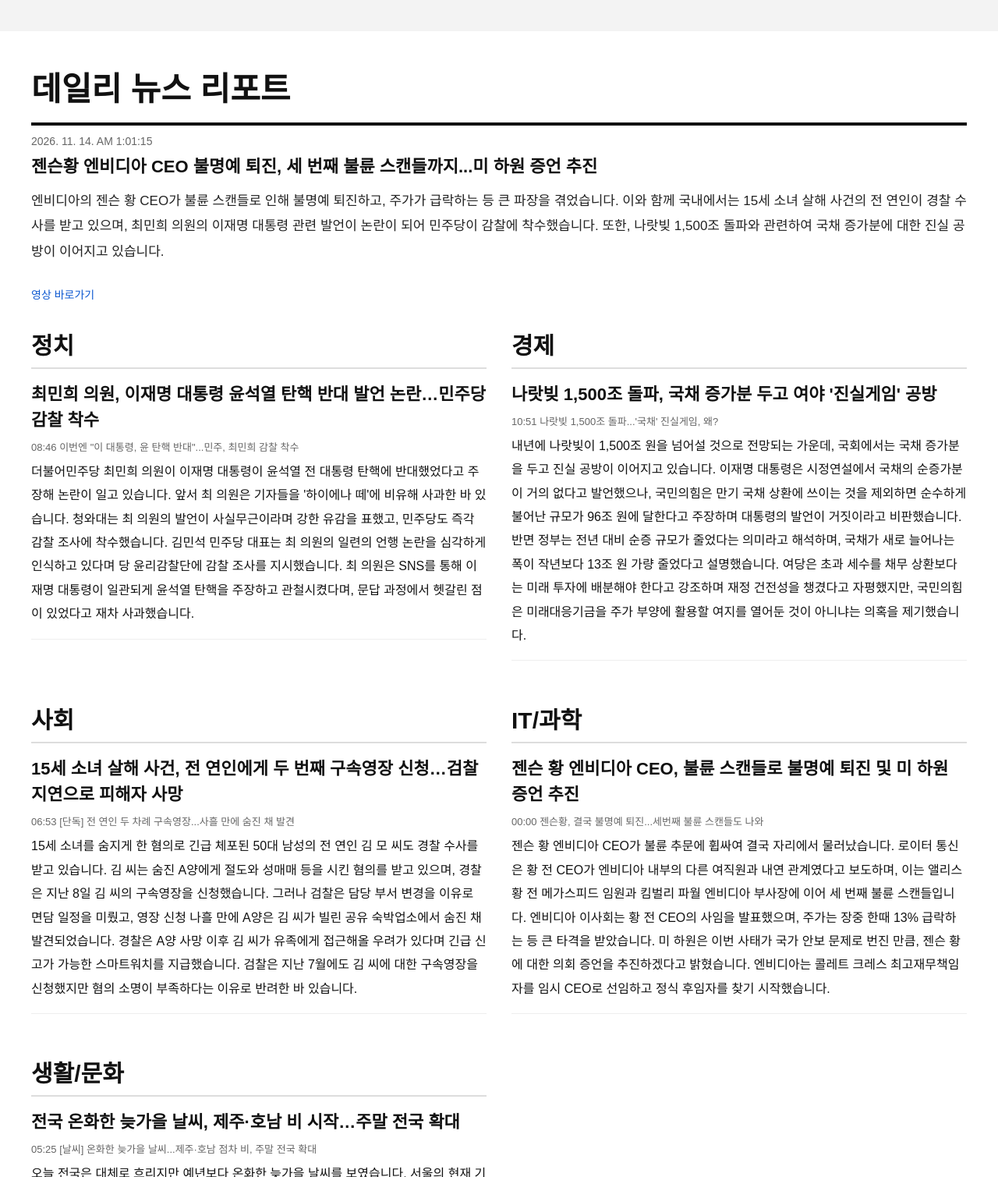
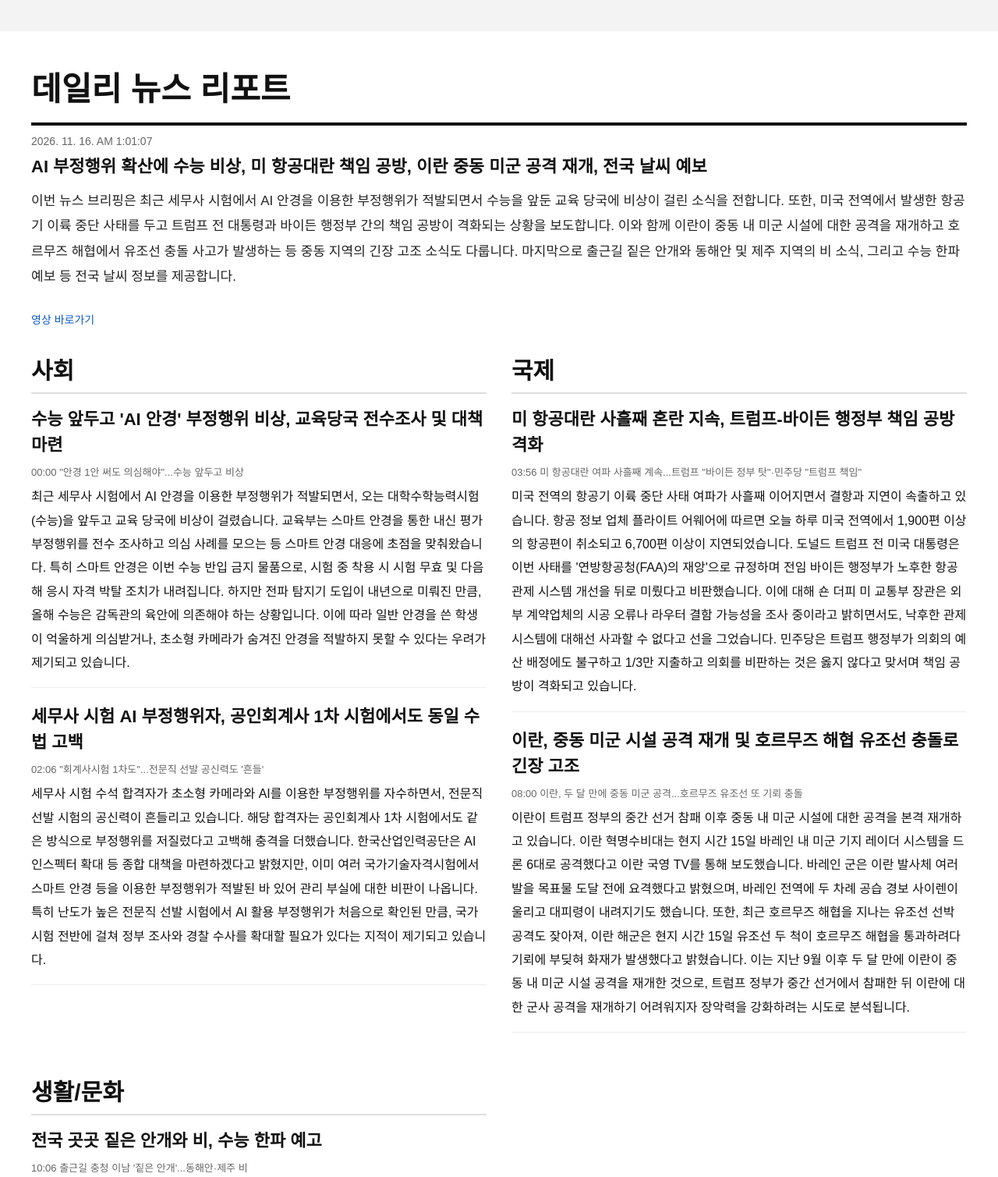
Before and after one commit to 93minki/daily-news-paper, a plain HTML site: page index.html in a window 1280 px wide. Shown: the top 1509 px of the page at 78% size. Drawn offline with Linux system fonts and the light colour scheme.

Commit message:
update daily-news-paper index.html

```diff
--- a/index.html
+++ b/index.html
@@ -88,53 +88,43 @@
 <body>
   <div class="page">
     <div class="title">데일리 뉴스 리포트</div>
-    <div class="date">2026. 11. 14. AM 1:01:15</div>
-    <div class="video-title">젠슨황 엔비디아 CEO 불명예 퇴진, 세 번째 불륜 스캔들까지...미 하원 증언 추진</div>
-    <div class="video-summary">엔비디아의 젠슨 황 CEO가 불륜 스캔들로 인해 불명예 퇴진하고, 주가가 급락하는 등 큰 파장을 겪었습니다. 이와 함께 국내에서는 15세 소녀 살해 사건의 전 연인이 경찰 수사를 받고 있으며, 최민희 의원의 이재명 대통령 관련 발언이 논란이 되어 민주당이 감찰에 착수했습니다. 또한, 나랏빚 1,500조 돌파와 관련하여 국채 증가분에 대한 진실 공방이 이어지고 있습니다.</div>
-    <a class="video-link" href="https://www.youtube.com/watch?v=A8dOuUccPO0" target="_blank" rel="noopener noreferrer">영상 바로가기</a>
+    <div class="date">2026. 11. 16. AM 1:01:07</div>
+    <div class="video-title">AI 부정행위 확산에 수능 비상, 미 항공대란 책임 공방, 이란 중동 미군 공격 재개, 전국 날씨 예보</div>
+    <div class="video-summary">이번 뉴스 브리핑은 최근 세무사 시험에서 AI 안경을 이용한 부정행위가 적발되면서 수능을 앞둔 교육 당국에 비상이 걸린 소식을 전합니다. 또한, 미국 전역에서 발생한 항공기 이륙 중단 사태를 두고 트럼프 전 대통령과 바이든 행정부 간의 책임 공방이 격화되는 상황을 보도합니다. 이와 함께 이란이 중동 내 미군 시설에 대한 공격을 재개하고 호르무즈 해협에서 유조선 충돌 사고가 발생하는 등 중동 지역의 긴장 고조 소식도 다룹니다. 마지막으로 출근길 짙은 안개와 동해안 및 제주 지역의 비 소식, 그리고 수능 한파 예보 등 전국 날씨 정보를 제공합니다.</div>
+    <a class="video-link" href="https://www.youtube.com/watch?v=xNJjVzCPi5E" target="_blank" rel="noopener noreferrer">영상 바로가기</a>
 
     <div class="grid">
 
     <section>
-      <div class="section-title">정치</div>
+      <div class="section-title">사회</div>
 
   <article class="item">
-    <div class="item-title">최민희 의원, 이재명 대통령 윤석열 탄핵 반대 발언 논란…민주당 감찰 착수</div>
-    <div class="item-meta">08:46 이번엔 &quot;이 대통령, 윤 탄핵 반대&quot;...민주, 최민희 감찰 착수</div>
-    <div class="item-summary">더불어민주당 최민희 의원이 이재명 대통령이 윤석열 전 대통령 탄핵에 반대했었다고 주장해 논란이 일고 있습니다. 앞서 최 의원은 기자들을 &#39;하이에나 떼&#39;에 비유해 사과한 바 있습니다. 청와대는 최 의원의 발언이 사실무근이라며 강한 유감을 표했고, 민주당도 즉각 감찰 조사에 착수했습니다. 김민석 민주당 대표는 최 의원의 일련의 언행 논란을 심각하게 인식하고 있다며 당 윤리감찰단에 감찰 조사를 지시했습니다. 최 의원은 SNS를 통해 이재명 대통령이 일관되게 윤석열 탄핵을 주장하고 관철시켰다며, 문답 과정에서 헷갈린 점이 있었다고 재차 사과했습니다.</div>
+    <div class="item-title">수능 앞두고 &#39;AI 안경&#39; 부정행위 비상, 교육당국 전수조사 및 대책 마련</div>
+    <div class="item-meta">00:00 &quot;안경 1안 써도 의심해야&quot;...수능 앞두고 비상</div>
+    <div class="item-summary">최근 세무사 시험에서 AI 안경을 이용한 부정행위가 적발되면서, 오는 대학수학능력시험(수능)을 앞두고 교육 당국에 비상이 걸렸습니다. 교육부는 스마트 안경을 통한 내신 평가 부정행위를 전수 조사하고 의심 사례를 모으는 등 스마트 안경 대응에 초점을 맞춰왔습니다. 특히 스마트 안경은 이번 수능 반입 금지 물품으로, 시험 중 착용 시 시험 무효 및 다음 해 응시 자격 박탈 조치가 내려집니다. 하지만 전파 탐지기 도입이 내년으로 미뤄진 만큼, 올해 수능은 감독관의 육안에 의존해야 하는 상황입니다. 이에 따라 일반 안경을 쓴 학생이 억울하게 의심받거나, 초소형 카메라가 숨겨진 안경을 적발하지 못할 수 있다는 우려가 제기되고 있습니다.</div>
+  </article>
+
+  <article class="item">
+    <div class="item-title">세무사 시험 AI 부정행위자, 공인회계사 1차 시험에서도 동일 수법 고백</div>
+    <div class="item-meta">02:06 &quot;회계사시험 1차도&quot;...전문직 선발 공신력도 &#39;흔들&#39;</div>
+    <div class="item-summary">세무사 시험 수석 합격자가 초소형 카메라와 AI를 이용한 부정행위를 자수하면서, 전문직 선발 시험의 공신력이 흔들리고 있습니다. 해당 합격자는 공인회계사 1차 시험에서도 같은 방식으로 부정행위를 저질렀다고 고백해 충격을 더했습니다. 한국산업인력공단은 AI 인스펙터 확대 등 종합 대책을 마련하겠다고 밝혔지만, 이미 여러 국가기술자격시험에서 스마트 안경 등을 이용한 부정행위가 적발된 바 있어 관리 부실에 대한 비판이 나옵니다. 특히 난도가 높은 전문직 선발 시험에서 AI 활용 부정행위가 처음으로 확인된 만큼, 국가시험 전반에 걸쳐 정부 조사와 경찰 수사를 확대할 필요가 있다는 지적이 제기되고 있습니다.</div>
   </article>
 
     </section>
 
     <section>
-      <div class="section-title">경제</div>
+      <div class="section-title">국제</div>
 
   <article class="item">
-    <div class="item-title">나랏빚 1,500조 돌파, 국채 증가분 두고 여야 &#39;진실게임&#39; 공방</div>
-    <div class="item-meta">10:51 나랏빚 1,500조 돌파...&#39;국채&#39; 진실게임, 왜?</div>
-    <div class="item-summary">내년에 나랏빚이 1,500조 원을 넘어설 것으로 전망되는 가운데, 국회에서는 국채 증가분을 두고 진실 공방이 이어지고 있습니다. 이재명 대통령은 시정연설에서 국채의 순증가분이 거의 없다고 발언했으나, 국민의힘은 만기 국채 상환에 쓰이는 것을 제외하면 순수하게 불어난 규모가 96조 원에 달한다고 주장하며 대통령의 발언이 거짓이라고 비판했습니다. 반면 정부는 전년 대비 순증 규모가 줄었다는 의미라고 해석하며, 국채가 새로 늘어나는 폭이 작년보다 13조 원 가량 줄었다고 설명했습니다. 여당은 초과 세수를 채무 상환보다는 미래 투자에 배분해야 한다고 강조하며 재정 건전성을 챙겼다고 자평했지만, 국민의힘은 미래대응기금을 주가 부양에 활용할 여지를 열어둔 것이 아니냐는 의혹을 제기했습니다.</div>
+    <div class="item-title">미 항공대란 사흘째 혼란 지속, 트럼프-바이든 행정부 책임 공방 격화</div>
+    <div class="item-meta">03:56 미 항공대란 여파 사흘째 계속...트럼프 &quot;바이든 정부 탓&quot;·민주당 &quot;트럼프 책임&quot;</div>
+    <div class="item-summary">미국 전역의 항공기 이륙 중단 사태 여파가 사흘째 이어지면서 결항과 지연이 속출하고 있습니다. 항공 정보 업체 플라이트 어웨어에 따르면 오늘 하루 미국 전역에서 1,900편 이상의 항공편이 취소되고 6,700편 이상이 지연되었습니다. 도널드 트럼프 전 미국 대통령은 이번 사태를 &#39;연방항공청(FAA)의 재앙&#39;으로 규정하며 전임 바이든 행정부가 노후한 항공관제 시스템 개선을 뒤로 미뤘다고 비판했습니다. 이에 대해 숀 더피 미 교통부 장관은 외부 계약업체의 시공 오류나 라우터 결함 가능성을 조사 중이라고 밝히면서도, 낙후한 관제 시스템에 대해선 사과할 수 없다고 선을 그었습니다. 민주당은 트럼프 행정부가 의회의 예산 배정에도 불구하고 1/3만 지출하고 의회를 비판하는 것은 옳지 않다고 맞서며 책임 공방이 격화되고 있습니다.</div>
   </article>
 
-    </section>
-
-    <section>
-      <div class="section-title">사회</div>
-
   <article class="item">
-    <div class="item-title">15세 소녀 살해 사건, 전 연인에게 두 번째 구속영장 신청…검찰 지연으로 피해자 사망</div>
-    <div class="item-meta">06:53 [단독] 전 연인 두 차례 구속영장...사흘 만에 숨진 채 발견</div>
-    <div class="item-summary">15세 소녀를 숨지게 한 혐의로 긴급 체포된 50대 남성의 전 연인 김 모 씨도 경찰 수사를 받고 있습니다. 김 씨는 숨진 A양에게 절도와 성매매 등을 시킨 혐의를 받고 있으며, 경찰은 지난 8일 김 씨의 구속영장을 신청했습니다. 그러나 검찰은 담당 부서 변경을 이유로 면담 일정을 미뤘고, 영장 신청 나흘 만에 A양은 김 씨가 빌린 공유 숙박업소에서 숨진 채 발견되었습니다. 경찰은 A양 사망 이후 김 씨가 유족에게 접근해올 우려가 있다며 긴급 신고가 가능한 스마트워치를 지급했습니다. 검찰은 지난 7월에도 김 씨에 대한 구속영장을 신청했지만 혐의 소명이 부족하다는 이유로 반려한 바 있습니다.</div>
-  </article>
-
-    </section>
-
-    <section>
-      <div class="section-title">IT/과학</div>
-
-  <article class="item">
-    <div class="item-title">젠슨 황 엔비디아 CEO, 불륜 스캔들로 불명예 퇴진 및 미 하원 증언 추진</div>
-    <div class="item-meta">00:00 젠슨황, 결국 불명예 퇴진...세번째 불륜 스캔들도 나와</div>
-    <div class="item-summary">젠슨 황 엔비디아 CEO가 불륜 추문에 휩싸여 결국 자리에서 물러났습니다. 로이터 통신은 황 전 CEO가 엔비디아 내부의 다른 여직원과 내연 관계였다고 보도하며, 이는 앨리스 황 전 메가스피드 임원과 킴벌리 파월 엔비디아 부사장에 이어 세 번째 불륜 스캔들입니다. 엔비디아 이사회는 황 전 CEO의 사임을 발표했으며, 주가는 장중 한때 13% 급락하는 등 큰 타격을 받았습니다. 미 하원은 이번 사태가 국가 안보 문제로 번진 만큼, 젠슨 황에 대한 의회 증언을 추진하겠다고 밝혔습니다. 엔비디아는 콜레트 크레스 최고재무책임자를 임시 CEO로 선임하고 정식 후임자를 찾기 시작했습니다.</div>
+    <div class="item-title">이란, 중동 미군 시설 공격 재개 및 호르무즈 해협 유조선 충돌로 긴장 고조</div>
+    <div class="item-meta">08:00 이란, 두 달 만에 중동 미군 공격...호르무즈 유조선 또 기뢰 충돌</div>
+    <div class="item-summary">이란이 트럼프 정부의 중간 선거 참패 이후 중동 내 미군 시설에 대한 공격을 본격 재개하고 있습니다. 이란 혁명수비대는 현지 시간 15일 바레인 내 미군 기지 레이더 시스템을 드론 6대로 공격했다고 이란 국영 TV를 통해 보도했습니다. 바레인 군은 이란 발사체 여러 발을 목표물 도달 전에 요격했다고 밝혔으며, 바레인 전역에 두 차례 공습 경보 사이렌이 울리고 대피령이 내려지기도 했습니다. 또한, 최근 호르무즈 해협을 지나는 유조선 선박 공격도 잦아져, 이란 해군은 현지 시간 15일 유조선 두 척이 호르무즈 해협을 통과하려다 기뢰에 부딪혀 화재가 발생했다고 밝혔습니다. 이는 지난 9월 이후 두 달 만에 이란이 중동 내 미군 시설 공격을 재개한 것으로, 트럼프 정부가 중간 선거에서 참패한 뒤 이란에 대한 군사 공격을 재개하기 어려워지자 장악력을 강화하려는 시도로 분석됩니다.</div>
   </article>
 
     </section>
@@ -143,9 +133,9 @@
       <div class="section-title">생활/문화</div>
 
   <article class="item">
-    <div class="item-title">전국 온화한 늦가을 날씨, 제주·호남 비 시작…주말 전국 확대</div>
-    <div class="item-meta">05:25 [날씨] 온화한 늦가을 날씨...제주·호남 점차 비, 주말 전국 확대</div>
-    <div class="item-summary">오늘 전국은 대체로 흐리지만 예년보다 온화한 늦가을 날씨를 보였습니다. 서울의 현재 기온은 9.9도로 어제 같은 시각보다 4도 가량 높았고, 한낮 기온은 17도까지 올라 바깥 활동하기 수월했습니다. 대기질은 대체로 양호하지만, 세종과 충북은 오전 한때 공기가 탁해질 수 있습니다. 제주도에는 점차 비가 내리기 시작해 오후부터 밤사이 충청과 호남을 중심으로 확대될 예정이며, 내일은 전국에 비가 내리겠습니다. 중부 일부 내륙에는 짙은 안개가 끼어 출근길 교통 안전에 유의해야 합니다.</div>
+    <div class="item-title">전국 곳곳 짙은 안개와 비, 수능 한파 예고</div>
+    <div class="item-meta">10:06 출근길 충청 이남 &#39;짙은 안개&#39;...동해안·제주 비</div>
+    <div class="item-summary">오늘도 큰 추위는 없지만, 출근길 충청 이남 곳곳에 짙은 안개가 자욱해 교통 안전에 주의가 필요합니다. 특히 광주, 무안, 대구, 사천 공항에는 저시정 경보가 내려져 항공기 이착륙객들은 사전에 운항 여부를 확인해야 합니다. 서울을 제외한 수도권 지역의 공기는 탁한 가운데, 오전까지 수도권과 충남 지역의 미세먼지 농도가 &#39;나쁨&#39; 수준을 보이겠습니다. 동해안을 중심으로는 비가 내리고 강원 높은 산간에는 최고 5cm의 눈이 쌓일 수 있으며, 밤에는 제주도에도 비가 오겠습니다. 내일부터 수능 예비 소집일인 수요일 사이에는 전국 곳곳에 비가 내린 뒤 찬 공기가 밀려오겠고, 수능일에는 서울 아침 기온이 영하 1도까지 떨어지면서 입시 한파가 찾아올 전망입니다. 동해 먼바다에는 풍랑주의보가 내려진 가운데, 동해안에서는 너울성 파도까지 높게 일고 영남 해안에서는 바람도 강하게 불어 해안가 안전 사고에 유의해야 합니다.</div>
   </article>
 
     </section>
```
